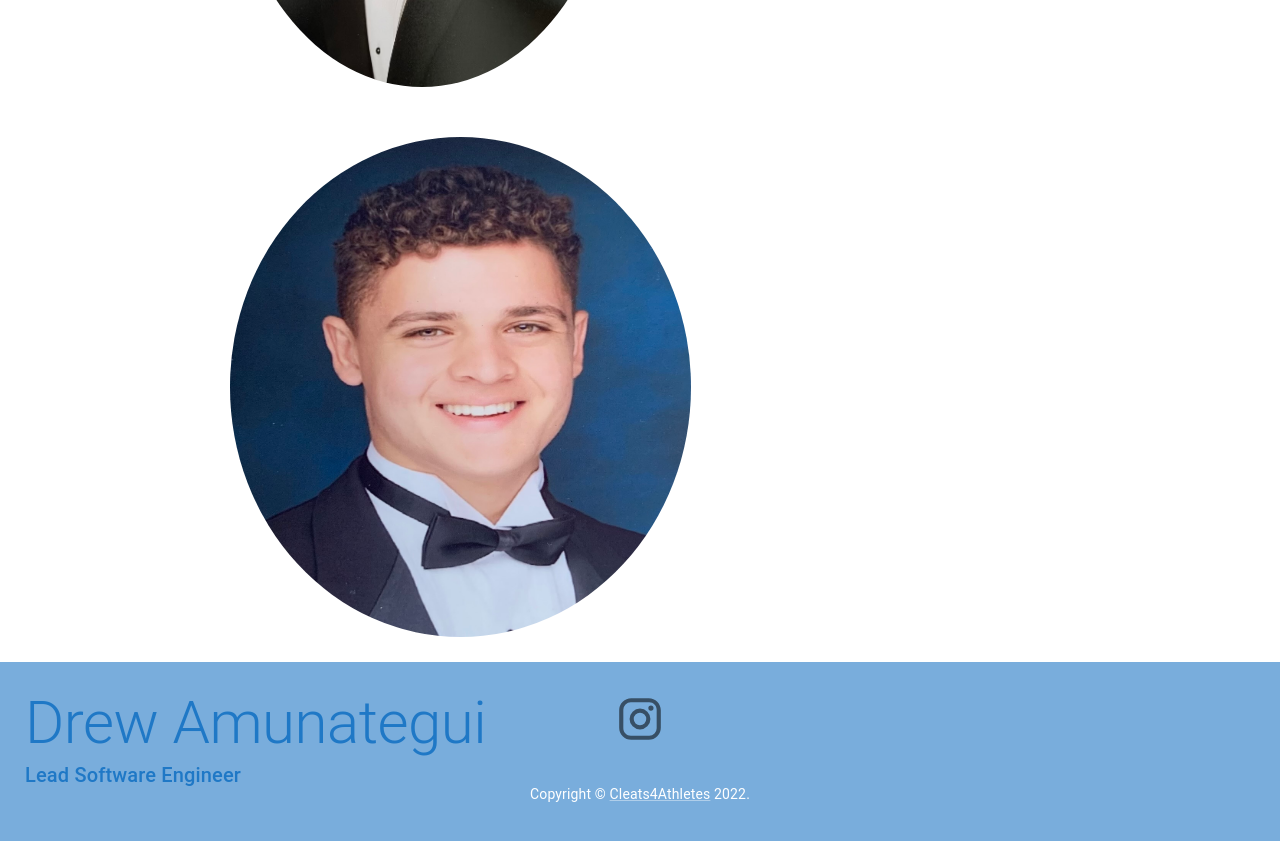
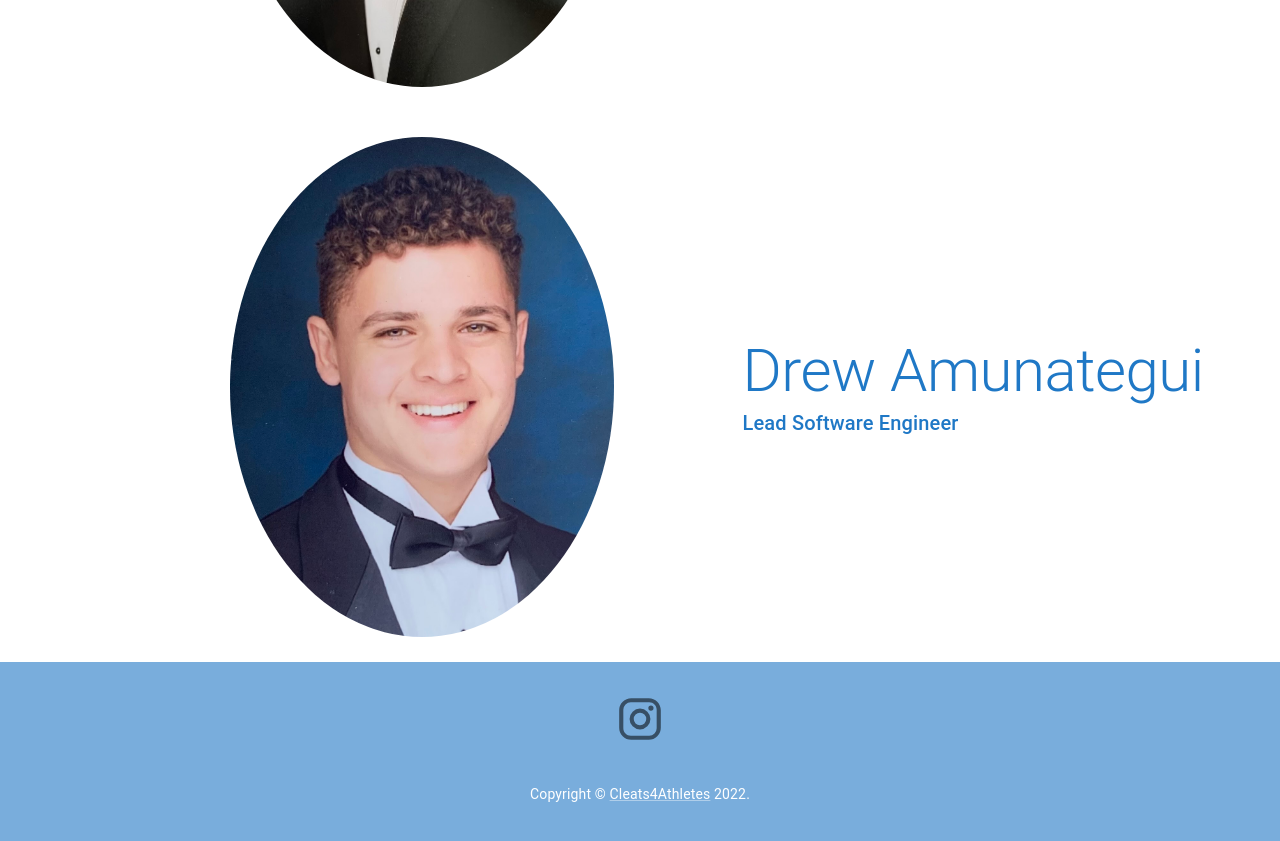
Before and after one commit to drewamunat2/cleats4athletes-react-app, a React (Create React App) app: page /team in a window 1280 px wide. Shown: the part 1660-2501 px from the top of the page. After the commit the page ends 2480 px from the top, so only its background shows below. Built offline with nearby package versions, Linux system fonts and the light colour scheme.

Commit message:
team page on mobile

```diff
--- a/src/routes/Team.js
+++ b/src/routes/Team.js
@@ -157,10 +157,9 @@ export default function Team() {
             <Paper elevation={0} square={true} style={paperStyle}>
               <Grid container justify="center" alignItems="center">
                 <Grid item xs={2}></Grid>
-                <Grid item xs={6} style={{ textAlign: 'center' }}>
+                <Grid item xs={5} style={{ textAlign: 'center' }}>
                   <img src={drew} alt='Matt' style={pictureStyle} />
                 </Grid>
-                <Grid item xs={3} style={{ textAlign: 'center' }}></Grid>
                 <Grid item xs={5} style={{ textAlign: 'center' }}>
                   <Typography
                     align="left"
```
